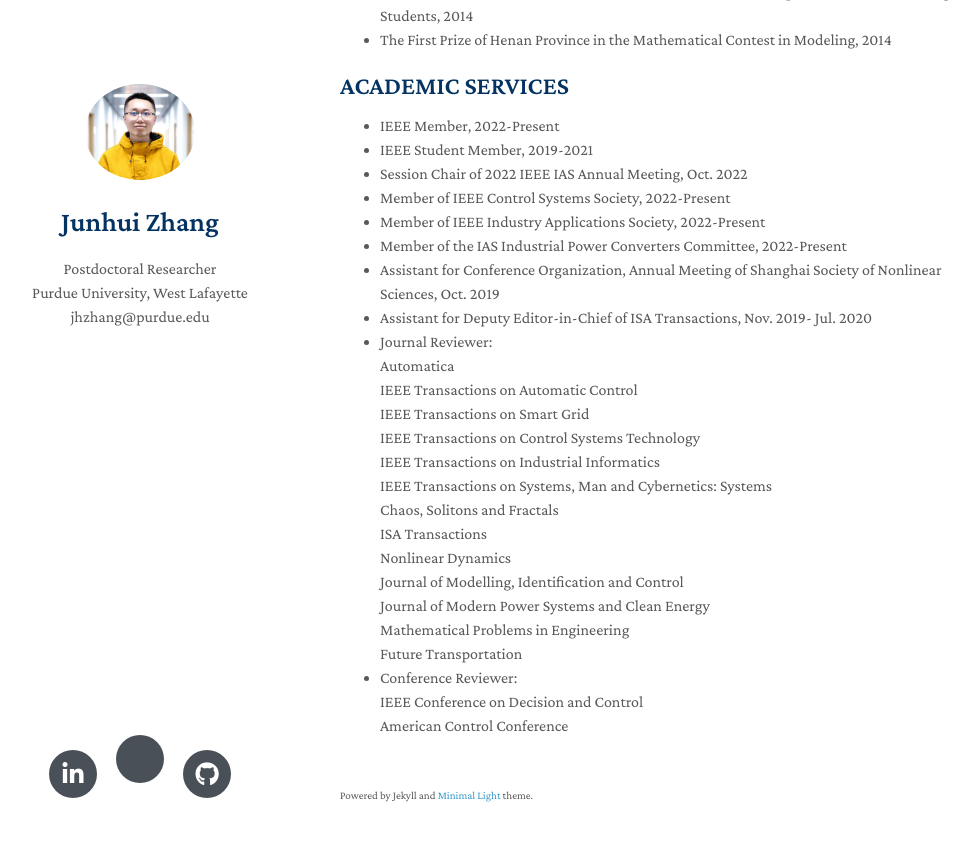
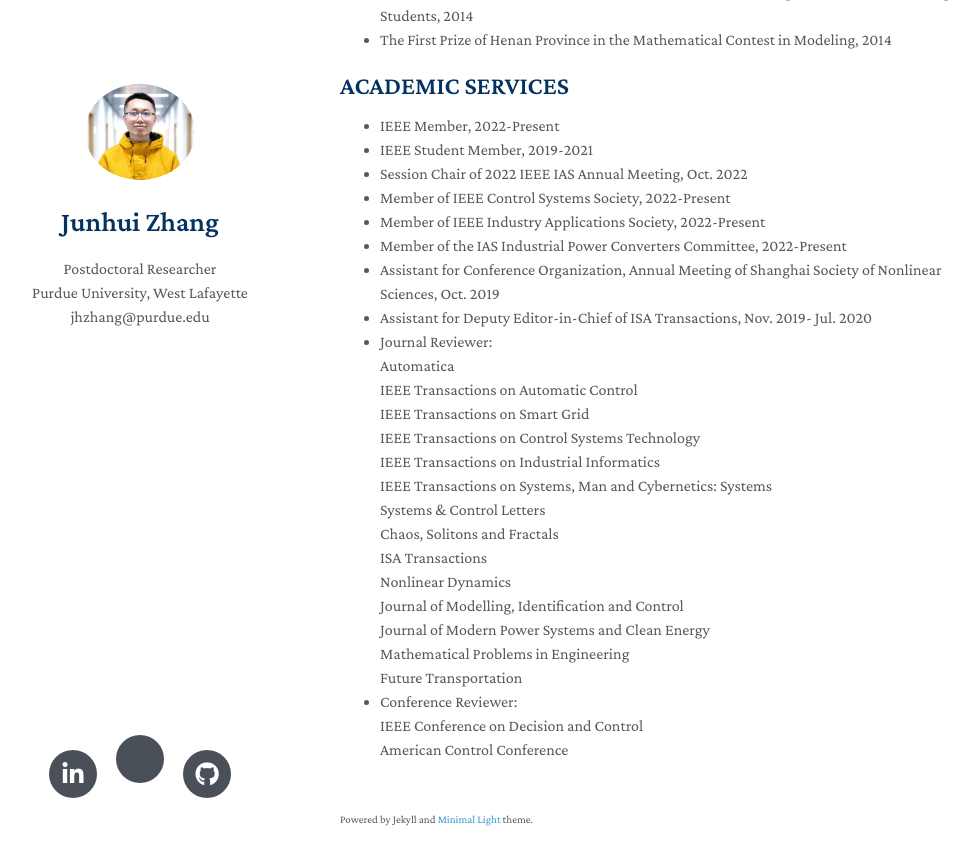
Before and after one commit to MrJUNHUIZHANG/Homepage, a Jekyll site: the page built from index.md, in a window 1280 px wide and 900 px high, scrolled down 2073 px. Shown: the top 865 px of the window, without its empty margins (130-1109 px from the left). Built offline with Jekyll 4.4.1, drawn with Linux system fonts in a browser that asks for light colours; nearby versions of some CDN libraries; a style sheet for code colours, icons or effects is not loaded; our own code applies the rules of GitHub Pages for plain Markdown files.

Commit message:
Update index.md

```diff
--- a/index.md
+++ b/index.md
@@ -132,6 +132,8 @@ My research interests are  **the interplay between control, optimization and mac
   <br>
   IEEE Transactions on Systems, Man and Cybernetics: Systems
   <br>
+  Systems & Control Letters
+  <br>
   Chaos, Solitons and Fractals
   <br>
   ISA Transactions
```
